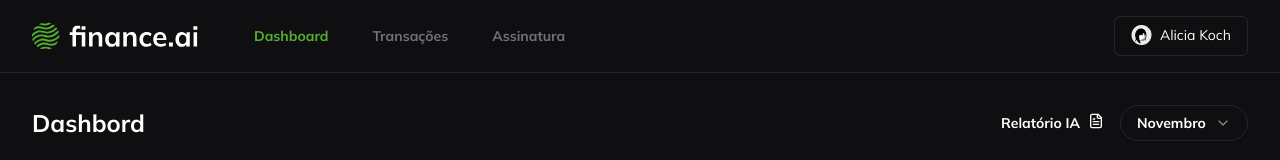
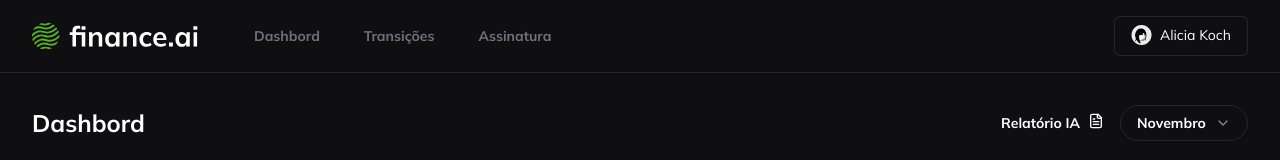
Before and after one commit to cesar7722a/Finance.ia, a React (Vite) app: page / in a window 1280 px wide. Shown: the top 160 px of the page. Built offline with nearby package versions, Linux system fonts and the light colour scheme.

Commit message:
chore:removendo comentarios

```diff
--- a/src/components/hearder.tsx
+++ b/src/components/hearder.tsx
@@ -2,8 +2,21 @@ import { Link } from "react-router";
 import { Container } from "./container";
 import LogoHearder from "../../src/assets/logo-hearder.svg";
 import UserImg from "../../src/assets/Avatar.png";
+import { twMerge } from "tailwind-merge";
+import { useState } from "react";
 
 export function Hearder() {
+  const [menuActive, setMenuActive] = useState<number>();
+  const menuHeader = [
+    { id: 0, label: "Dashbord", url: "/" },
+    { id: 1, label: "Transições", url: "/transicoes" },
+    { id: 2, label: "Assinatura", url: "/assinatura" },
+  ];
+
+  const HandleMenu = (id: number) => {
+    setMenuActive(id);
+  };
+
   return (
     <Container>
       <div className="py-4 flex justify-between">
@@ -12,25 +25,26 @@ export function Hearder() {
             <img src={LogoHearder} alt="Logo finance.ia" />
           </Link>
           <ul className="flex gap-11 items-center">
-            <Link to={"/"}>
-              <li className="text-sm font-bold text-brandPrimary-1 hover:text-brandPrimary-1/80">
-                Dashboard
-              </li>
-            </Link>
-            <Link to={"/transicoes"}>
-              <li className="text-sm font-bold text-textPrimary-1 hover:text-textPrimary-1/80">
-                Transações
-              </li>
-            </Link>
-            <Link to={"#"}>
-              {" "}
-              <li className="text-sm font-bold text-textPrimary-1 hover:text-textPrimary-1/80">
-                Assinatura
-              </li>
-            </Link>
+            {menuHeader.map((item) => (
+              <Link
+                key={item.id}
+                to={item.url}
+                onClick={() => HandleMenu(item.id)}
+              >
+                <li
+                  className={twMerge(
+                    "text-sm font-bold text-textPrimary-1 hover:text-textPrimary-1/80",
+                    menuActive === item.id
+                      ? "text-brandPrimary-1 hover:text-brandPrimary-1/80"
+                      : null
+                  )}
+                >
+                  {item.label}
+                </li>
+              </Link>
+            ))}
           </ul>
         </nav>
-
         <div className="border border-white/10 py-2 px-4 rounded-md">
           <div className="flex gap-2">
             <figure>
```
